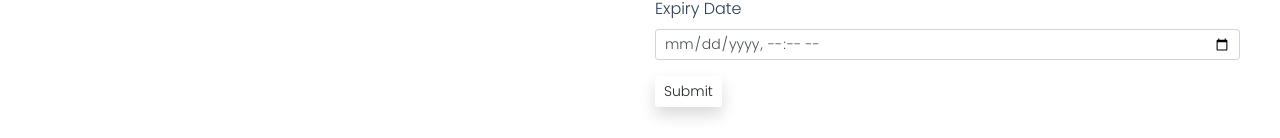
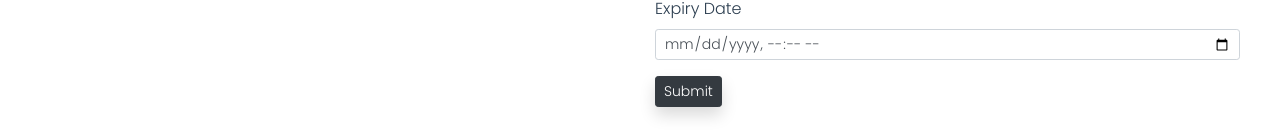
Before and after one commit to crud-engr/shopper, a Vue app in the folder web/: page /add-product in a window 1280 px wide. Shown: the part 699-837 px from the top of the page. Built offline with nearby package versions, Linux system fonts and the light colour scheme.

Commit message:
Improved button component

```diff
--- a/web/src/views/Product.vue
+++ b/web/src/views/Product.vue
@@ -173,7 +173,7 @@
                             </p>
                         </div>
 
-                        <Button :class="{ 'blur-loader': isLoading === true }">
+                        <Button class="btn-dark" :class="{ 'blur-loader': isLoading === true }">
                             <div v-if="isLoading">
                                 <span class="mr-1">
                                     <ButtonSpinner />
@@ -236,9 +236,8 @@ export default {
                     if (!result.ok) alert('An error occured');
                     let response = await result.json();
                     let message = response.message;
-                    alert(message);
+                    console.log(message);
                     this.isLoading = false;
-                    this.$router.push('/');
                 }, 1000);
             } catch (err) {
                 console.error(err.message);
```
